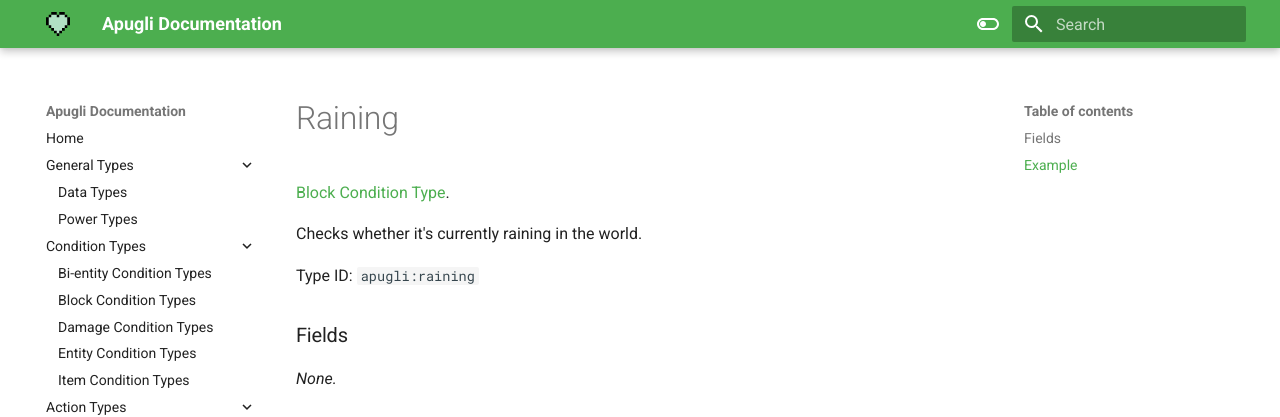
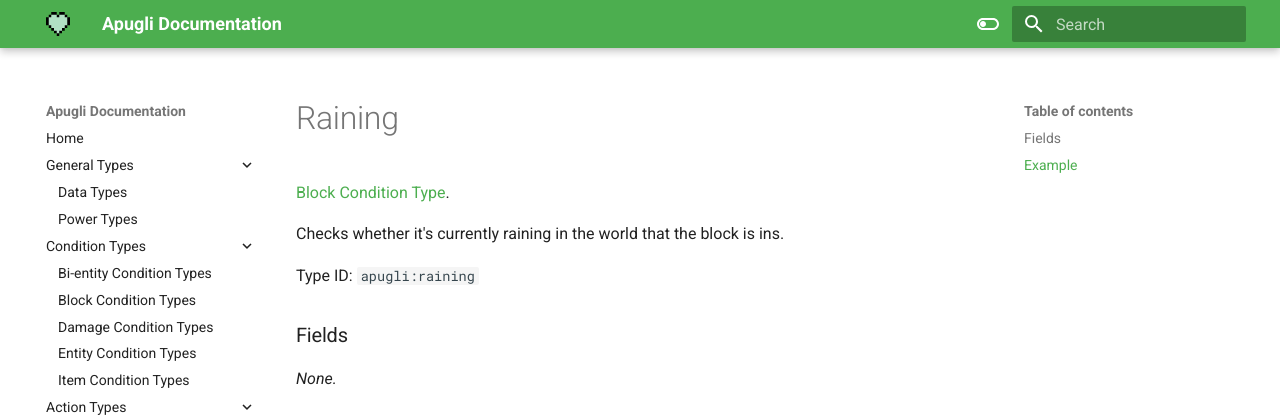
Before and after one commit to MerchantPug/apugli-docs, an MkDocs documentation site: the page built from docs/types/block_condition_types/raining.md, in a window 1280 px wide. Shown: the top 417 px of the page. Built offline with MkDocs 1.6.1 and Material for MkDocs 9.7.7, drawn with Linux system fonts in a browser that asks for light colours.

Commit message:
Fix description of weather related block conditions.

```diff
--- a/docs/types/block_condition_types/raining.md
+++ b/docs/types/block_condition_types/raining.md
@@ -7,7 +7,7 @@ date: 2021-08-11
 
 [Block Condition Type](../block_condition_types.md).
 
-Checks whether it's currently raining in the world.
+Checks whether it's currently raining in the world that the block is ins.
 
 Type ID: `apugli:raining`
 
```
Also changed, not shown: docs/types/block_condition_types/thundering.md (+1 -1 lines).
